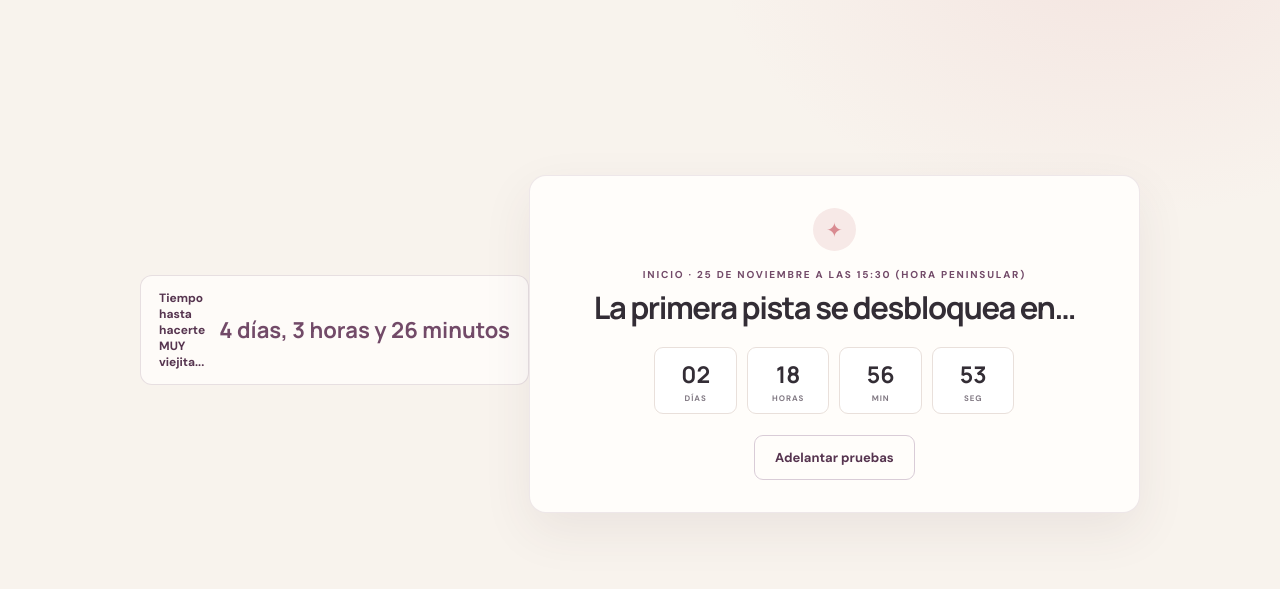
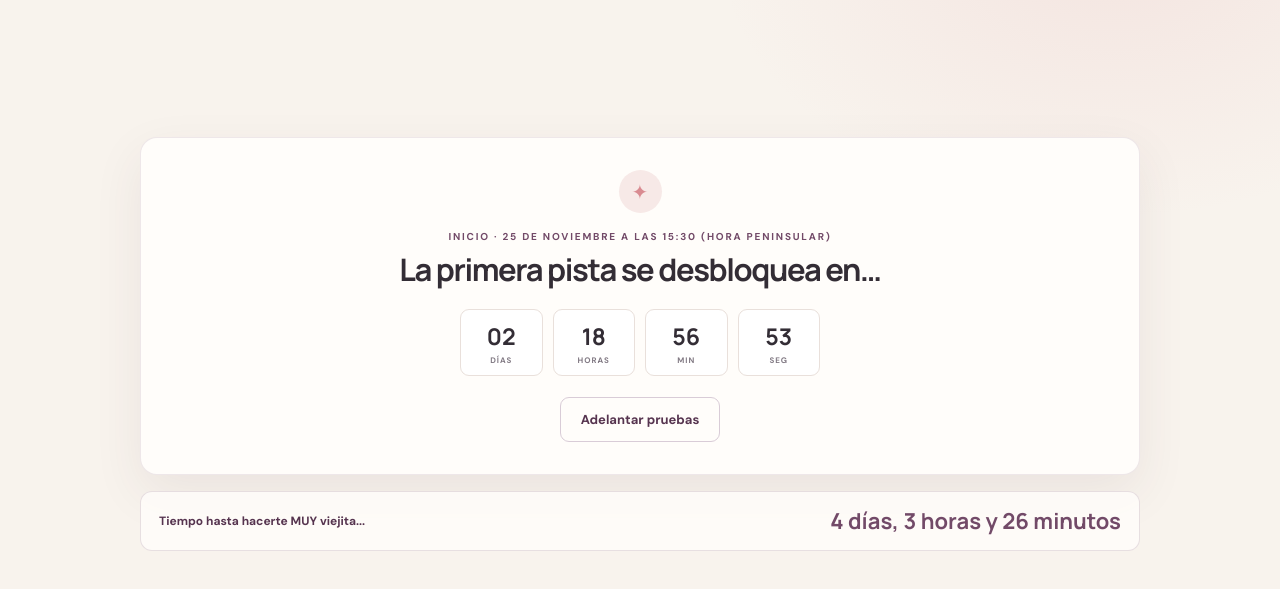
Before and after one commit to SwimPiii/Raquel_Jones, a plain HTML site: page index.html in a window 1280 px wide. Shown: the part 79-668 px from the top of the page. Drawn offline with Linux system fonts and the light colour scheme.

Commit message:
Stack the launch countdowns vertically
Co-authored-by: Copilot <223556219+Copilot@users.noreply.github.com>

```diff
--- a/styles.css
+++ b/styles.css
@@ -154,8 +154,9 @@ body.launch-countdown-only .game-tools,
 body.launch-countdown-only .note-card,
 body.launch-countdown-only .footer { display: none !important; }
 body.launch-countdown-only .app-shell { min-height: 100vh; display: flex; flex-direction: column; }
-body.launch-countdown-only main { flex: 1; display: flex; align-items: center; padding-bottom: 30px; }
-body.launch-countdown-only .game-card { width: 100%; margin-top: 0; }
+body.launch-countdown-only main { flex: 1; display: flex; flex-direction: column; align-items: stretch; justify-content: center; padding-bottom: 30px; }
+body.launch-countdown-only .game-card { order: 0; width: 100%; margin-top: 0; }
+body.launch-countdown-only .birthday-countdown { order: 1; width: 100%; margin: 16px 0 0; }
 
 @media (max-width: 680px) {
   .app-shell { width: min(100% - 26px, 540px); }
```
